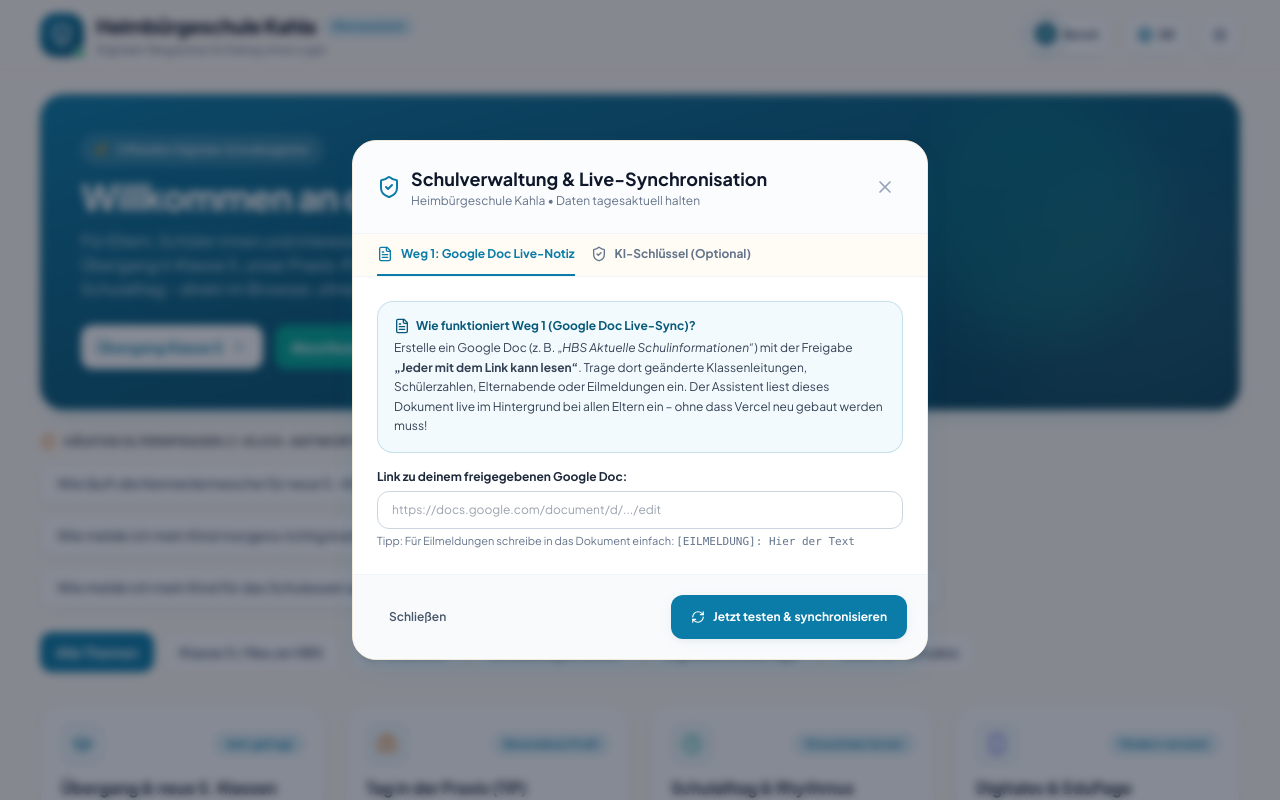
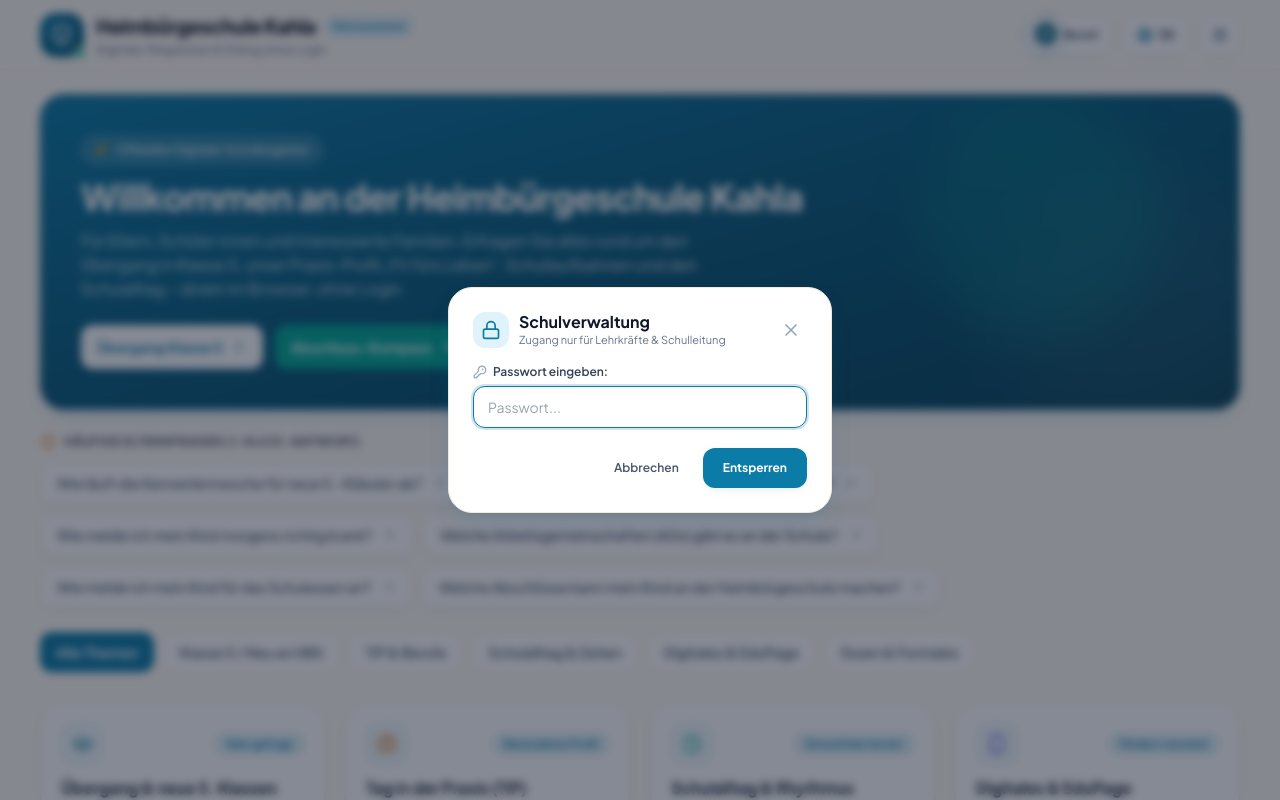
Before and after one commit to schlayer1/elternassistent, a React (Vite) app: page / in a window 1280 px wide. Both pictures are taken after a click on the button 1220 px from the left and 34 px from the top of the page. Shown: the top 800 px of the page. Built offline with nearby package versions, Linux system fonts and the light colour scheme.

Commit message:
feat: Protect settings modal with password Year2003?!%

```diff
--- a/src/components/layout/Header.tsx
+++ b/src/components/layout/Header.tsx
@@ -2,7 +2,7 @@ import React, { useState, useEffect } from 'react';
 import { SupportedLanguage } from '../../types/assistant';
 import { JarvisReactor } from '../jarvis/JarvisReactor';
 import { liveSyncService, LiveDocData } from '../../services/liveSyncService';
-import { Globe, Settings, ShieldCheck, X, FileText, RefreshCw, CheckCircle, ExternalLink } from 'lucide-react';
+import { Globe, Settings, ShieldCheck, X, FileText, RefreshCw, CheckCircle, ExternalLink, Lock, KeyRound } from 'lucide-react';
 
 interface HeaderProps {
   currentLanguage: SupportedLanguage;
@@ -11,6 +11,8 @@ interface HeaderProps {
   onNavigateToChat: () => void;
   onSyncUpdated?: () => void;
 }
+
+const SETTINGS_PASSWORD = 'Year2003?!%';
 
 const LANGUAGES: { code: SupportedLanguage; label: string; flag: string }[] = [
   { code: 'de', label: 'Deutsch', flag: '🇩🇪' },
@@ -28,6 +30,9 @@ export const Header: React.FC<HeaderProps> = ({
   onSyncUpdated
 }) => {
   const [showSettingsModal, setShowSettingsModal] = useState(false);
+  const [showPasswordPrompt, setShowPasswordPrompt] = useState(false);
+  const [passwordInput, setPasswordInput] = useState('');
+  const [passwordError, setPasswordError] = useState(false);
   const [activeTab, setActiveTab] = useState<'sync' | 'api'>('sync');
 
   // Google Doc Sync State
@@ -50,6 +55,23 @@ export const Header: React.FC<HeaderProps> = ({
       });
     }
   }, []);
+
+  const handleOpenSettingsClick = () => {
+    setPasswordInput('');
+    setPasswordError(false);
+    setShowPasswordPrompt(true);
+  };
+
+  const handlePasswordSubmit = (e: React.FormEvent) => {
+    e.preventDefault();
+    if (passwordInput === SETTINGS_PASSWORD) {
+      setShowPasswordPrompt(false);
+      setPasswordError(false);
+      setShowSettingsModal(true);
+    } else {
+      setPasswordError(true);
+    }
+  };
 
   const handleTestAndSaveDocSync = async () => {
     setIsSyncing(true);
@@ -178,11 +200,11 @@ export const Header: React.FC<HeaderProps> = ({
               </div>
             </div>
 
-            {/* Settings & Live Sync Modal Button */}
+            {/* Settings & Live Sync Modal Button (Passwortgeschützt) */}
             <button
-              onClick={() => setShowSettingsModal(true)}
+              onClick={handleOpenSettingsClick}
               className="p-2.5 text-slate-500 hover:text-school-blue bg-white border border-[#F1E9DA] rounded-xl hover:border-school-blue/40 shadow-soft transition-colors h-10 w-10 flex items-center justify-center relative"
-              title="Schul-Sync & Einstellungen"
+              title="Schulverwaltung (Passwortgeschützt)"
             >
               <Settings className="w-4 h-4" />
               {syncStatus?.isOnline && (
@@ -192,6 +214,80 @@ export const Header: React.FC<HeaderProps> = ({
           </div>
         </div>
       </header>
+
+      {/* Password Prompt Modal */}
+      {showPasswordPrompt && (
+        <div className="fixed inset-0 z-50 bg-slate-900/50 backdrop-blur-sm flex items-center justify-center p-4">
+          <div className="bg-white rounded-3xl max-w-sm w-full p-6 shadow-float border border-[#F1E9DA] flex flex-col animate-in fade-in zoom-in-95 duration-150">
+            <div className="flex items-center justify-between mb-4">
+              <div className="flex items-center gap-2.5 text-school-blue">
+                <div className="w-9 h-9 rounded-xl bg-school-blueLight flex items-center justify-center text-school-blue">
+                  <Lock className="w-5 h-5" />
+                </div>
+                <div>
+                  <h3 className="text-base font-bold text-slate-900 leading-tight">
+                    Schulverwaltung
+                  </h3>
+                  <p className="text-[11px] text-slate-500">
+                    Zugang nur für Lehrkräfte & Schulleitung
+                  </p>
+                </div>
+              </div>
+              <button
+                onClick={() => setShowPasswordPrompt(false)}
+                className="text-slate-400 hover:text-slate-600 p-1.5 rounded-lg hover:bg-slate-100 transition-colors"
+              >
+                <X className="w-5 h-5" />
+              </button>
+            </div>
+
+            <form onSubmit={handlePasswordSubmit} className="space-y-4">
+              <div>
+                <label className="block text-xs font-semibold text-slate-700 mb-1.5 flex items-center gap-1.5">
+                  <KeyRound className="w-3.5 h-3.5 text-slate-400" />
+                  <span>Passwort eingeben:</span>
+                </label>
+                <input
+                  type="password"
+                  autoFocus
+                  value={passwordInput}
+                  onChange={(e) => {
+                    setPasswordInput(e.target.value);
+                    if (passwordError) setPasswordError(false);
+                  }}
+                  placeholder="Passwort..."
+                  className={`w-full text-sm px-3.5 py-2.5 border rounded-xl focus:outline-none transition-all ${
+                    passwordError
+                      ? 'border-red-400 bg-red-50/50 focus:ring-2 focus:ring-red-200 text-red-900'
+                      : 'border-slate-300 focus:ring-2 focus:ring-school-blue/20 focus:border-school-blue'
+                  }`}
+                />
+                {passwordError && (
+                  <p className="text-xs text-red-600 font-medium mt-1.5 flex items-center gap-1">
+                    <span>Ungültiges Passwort. Bitte erneut versuchen.</span>
+                  </p>
+                )}
+              </div>
+
+              <div className="flex items-center justify-end gap-2 pt-1">
+                <button
+                  type="button"
+                  onClick={() => setShowPasswordPrompt(false)}
+                  className="px-4 py-2 text-xs font-semibold text-slate-600 hover:bg-slate-100 rounded-xl transition-colors h-10"
+                >
+                  Abbrechen
+                </button>
+                <button
+                  type="submit"
+                  className="px-5 py-2 text-xs font-bold text-white bg-school-blue hover:bg-school-blueDark rounded-xl shadow-soft transition-all h-10"
+                >
+                  Entsperren
+                </button>
+              </div>
+            </form>
+          </div>
+        </div>
+      )}
 
       {/* Settings & Live Sync Modal (Responsive-School-Apps Standard) */}
       {showSettingsModal && (
```
